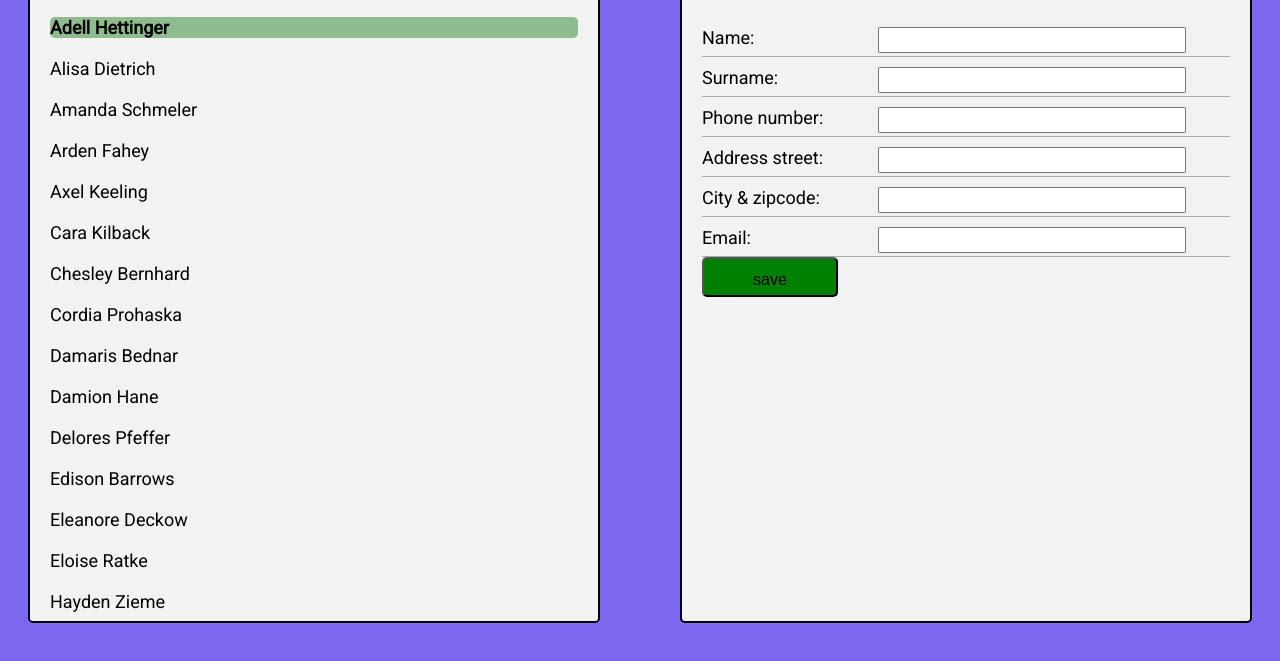
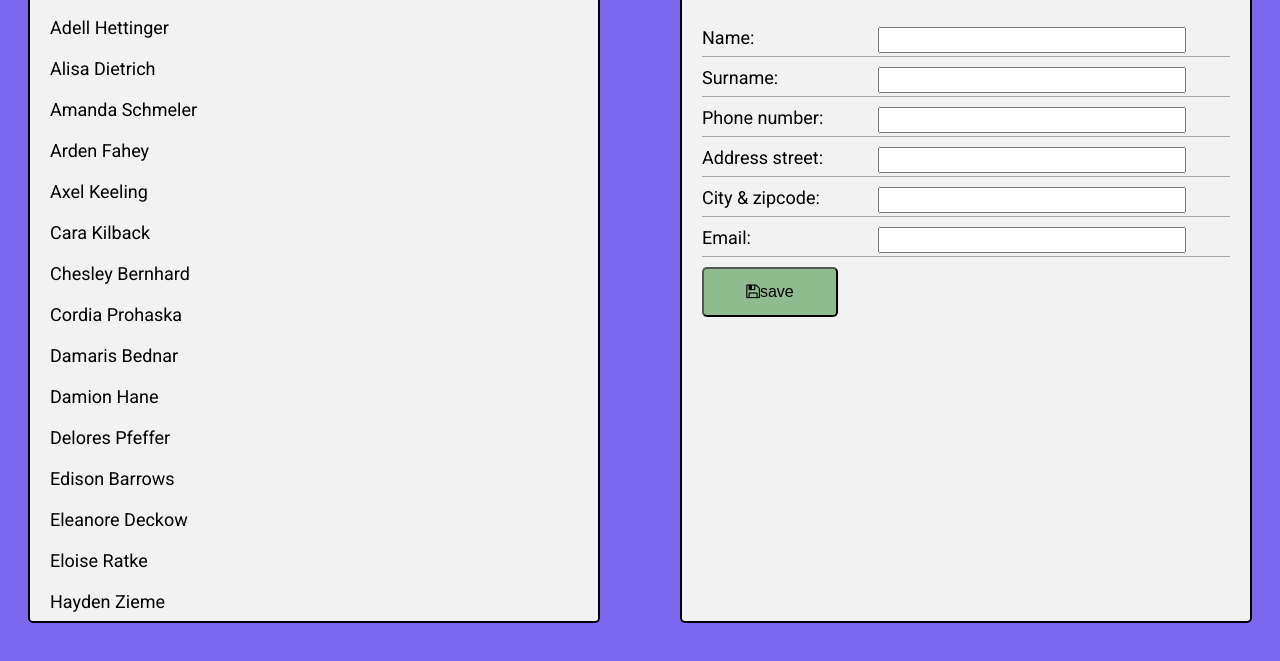
Before and after one commit to elena-dev-thought/digital-address-book, a website: page index.html in a window 1280 px wide. Both pictures are taken after typing "Sample" into the empty fields and a click on the button "add". Shown: the part 133-794 px from the top of the page. Drawn offline with nearby package versions, Linux system fonts and the light colour scheme; a web font is replaced by a local one.

Commit message:
- split the template builder code

```diff
--- a/index.html
+++ b/index.html
@@ -9,6 +9,7 @@
     <link rel="stylesheet" type="text/css" media="screen" href="styles.css" />
     <script src="faker.min.js" type="text/javascript"></script>
     <script src="node_modules/jquery/dist/jquery.min.js"></script>
+    <script src="template-build.helper.js"></script>
     <script src="main.js"></script>
 </head>
 
--- a/main.js
+++ b/main.js
@@ -1,11 +1,11 @@
 let contactList = sortArrayAscending(createMockData(33));
 
 $(document).ready(() => {
-  initialize();
-
   $('.btn.add').on('click', () => {
+    $('.contact-item').removeClass('selected');
     showAddContact();
   });
+
   $('.contact-details').on('submit', '#addContactForm', function(event) {
     insertNewContactItem($(this).serializeArray());
     contactList = sortArrayAscending(contactList);
@@ -31,12 +31,13 @@ $(document).ready(() => {
     insertContactItems(contactList);
     $('.contact-item:first').click();
   });
+
+  initialize();
 });
 
 function initialize() {
   insertContactItems(contactList);
-  showContactDetail(contactList[1]);
-  $('.contact-item:first').addClass('selected');
+  $('.contact-item:first').click();
   $('input.search').val('');
 }
 
@@ -78,76 +79,6 @@ function insertNewContactItem(newContact) {
   console.log(contactList);
 }
 
-function showContactDetail(contact) {
-  const template = `
-  <div class="margin20 content-item">
-  <div> <span>Name: </span>
-  </div>
-  <div>
-      <span >${contact.name}</span>
-  </div>
-  <div > <span>Surname: </span>
-  </div>
-  <div>
-      <span >${contact.surname}</span>
-  </div>
-  <div > <span>Phone number:</span>
-  </div>
-  <div>
-      <span >${contact.phoneNumber}</span>
-  </div>
-  <div ><span> Address street: </span>
-  </div>
-  <div>
-      <span >${contact.street}</span>
-  </div>
-  <div ><span> City & zipcode: </span>
-  </div>
-  <div>
-      <span >${contact.city}</span>
-  </div>
-  <div ><span> Email: </span>
-  </div>
-  <div>
-      <span   >${contact.email}</span>
-  </div>
-  <button class="btn delete toolbar-element">delete</button>
-</div>`;
-  $('.content.contact-details').html(template);
-}
-
-function showAddContact() {
-  const template = ` <form id="addContactForm" class="contact-item-form margin20">
-  <div > <span>Name: </span>
-  </div>
-  <div class="input-content"> <input required name="name" />
-  </div>
-  <div class="input-name"> <span>Surname: </span>
-  </div>
-  <div class="input-content"> <input required name="surname" />
-  </div>
-  <div class="input-name"> <span>Phone number:</span>
-  </div>
-  <div class="input-content"> <input required name="phoneNumber" />
-  </div>
-  <div class="input-name"><span> Address street: </span>
-  </div>
-  <div class="input-content"> <input required name="street" />
-  </div>
-  <div class="input-name"><span> City & zipcode: </span>
-  </div>
-  <div class="input-content"> <input required name="city" />
-  </div>
-  <div class="input-name"><span> Email: </span>
-  </div>
-  <div class="input-content"> <input required name="email">
-  </div>
-  <button class="btn save toolbar-element" type="submit">save</button>
-</form>`;
-
-  $('.content.contact-details').html(template);
-}
-
 function findElement(contactList, contactId) {
   return contactList.find(contact => {
     return contact.id == contactId;
--- a/styles.css
+++ b/styles.css
@@ -52,10 +52,13 @@ body {
   width: 136px;
   max-height: 80px;
 }
+
 .toolbar-element.search {
   width: 100px;
 }
-.add {
+
+.add,
+.save {
   background-color: darkseagreen;
 }
 
@@ -63,6 +66,7 @@ input[type='text']:focus {
   border-color: dodgerBlue;
   box-shadow: 0 0 8px 0 dodgerBlue;
 }
+
 .contact-list {
   grid-area: contact-list;
   /* display: grid;
@@ -93,7 +97,7 @@ input[type='text']:focus {
 
 .contact-item-form input {
   min-width: 300px;
-  min-height: 20px;
+  height: 20px;
 }
 
 .content-item {
@@ -103,27 +107,17 @@ input[type='text']:focus {
   grid-auto-flow: row;
   grid-auto-rows: 40px;
 }
-.hide {
-  display: none;
-}
-
-.contact-item-details {
-  font-weight: bold;
-}
 
 .highlight-name {
   font-size: 30px;
 }
+
 .margin20 {
   margin: 20px;
 }
 
 contact-details div div {
   height: 40px;
-}
-
-.save {
-  background-color: green;
 }
 
 .selected {
@@ -133,7 +127,13 @@ contact-details div div {
 }
 
 .delete {
-  background-color: red;
+  background-color: lightcoral;
+}
+
+.delete,
+.save {
+  margin-top: 10px;
+  height: 50px;
 }
 
 form {
--- /dev/null
+++ b/template-build.helper.js
@@ -0,0 +1,69 @@
+function showContactDetail(contact) {
+  const template = `
+    <div class="margin20 content-item">
+    <div> <span>Name: </span>
+    </div>
+    <div>
+        <span>${contact.name}</span>
+    </div>
+    <div> <span>Surname: </span>
+    </div>
+    <div>
+        <span>${contact.surname}</span>
+    </div>
+    <div> <span>Phone number:</span>
+    </div>
+    <div>
+        <span>${contact.phoneNumber}</span>
+    </div>
+    <div><span> Address street: </span>
+    </div>
+    <div>
+        <span>${contact.street}</span>
+    </div>
+    <div><span> City & zipcode: </span>
+    </div>
+    <div>
+        <span>${contact.city}</span>
+    </div>
+    <div><span> Email: </span>
+    </div>
+    <div>
+        <span>${contact.email}</span>
+    </div>
+    <button class="btn toolbar-element delete"> <i class="fa fa-trash"></i>delete</button>
+  </div>`;
+  $('.content.contact-details').html(template);
+}
+
+function showAddContact() {
+  const template = `  <form id="addContactForm" class="contact-item-form margin20">
+    <div> <span>Name: </span>
+    </div>
+    <div class="input-content"> <input type="text" required name="name" />
+    </div>
+    <div> <span>Surname: </span>
+    </div>
+    <div class="input-content"> <input type="text" required name="surname" />
+    </div>
+    <div> <span>Phone number:</span>
+    </div>
+    <div class="input-content"> <input type="tel" required name="phoneNumber" />
+    </div>
+    <div><span> Address street: </span>
+    </div>
+    <div class="input-content"> <input type="text" required name="street" />
+    </div>
+    <div><span> City & zipcode: </span>
+    </div>
+    <div class="input-content"> <input type="text" required name="city" />
+    </div>
+    <div><span> Email: </span>
+    </div>
+    <div class="input-content"> <input type="email" required name="email">
+    </div>
+    <button class="btn save toolbar-element" type="submit"> <i class="fa fa-save"></i>save</button>
+  </form>`;
+
+  $('.content.contact-details').html(template);
+}
```
